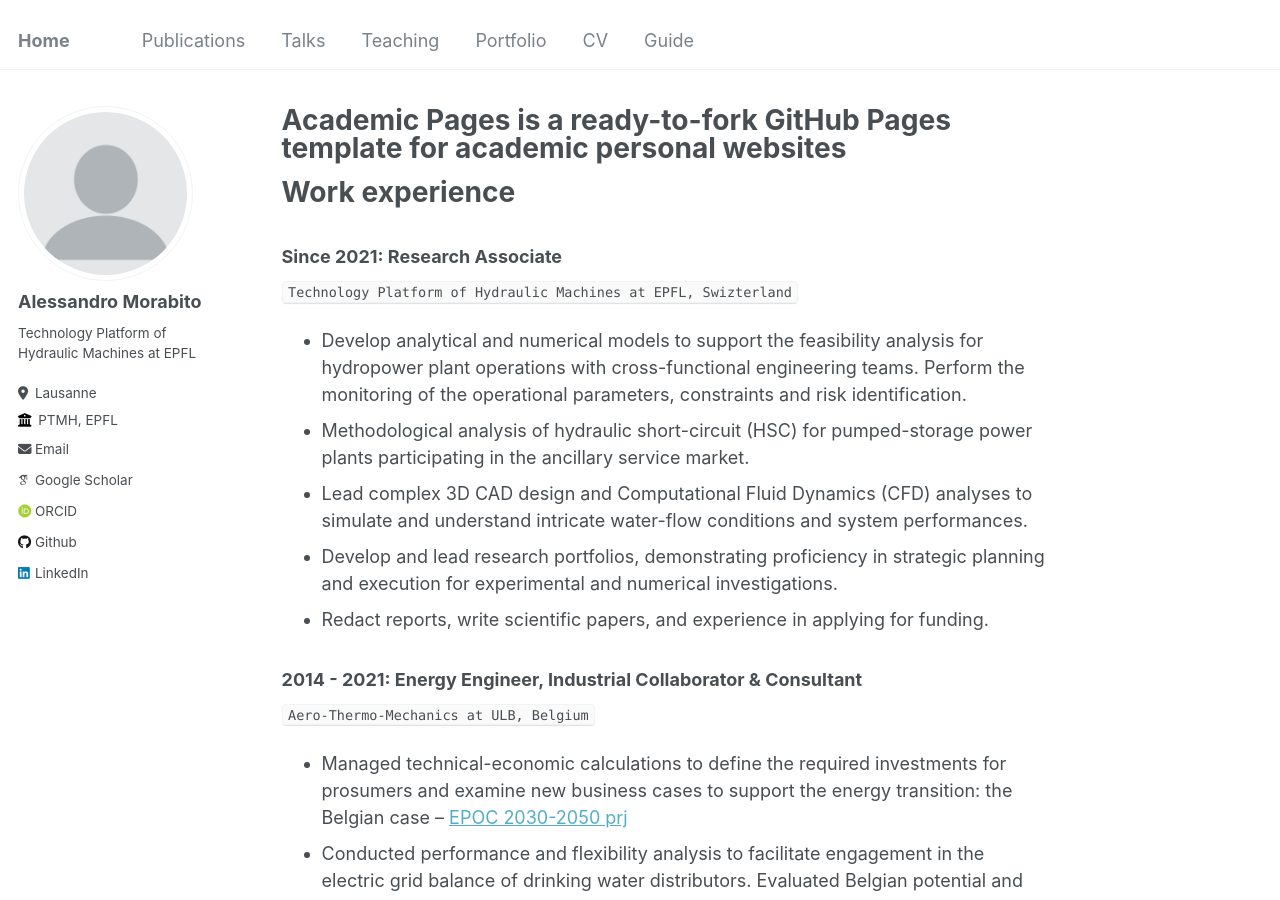
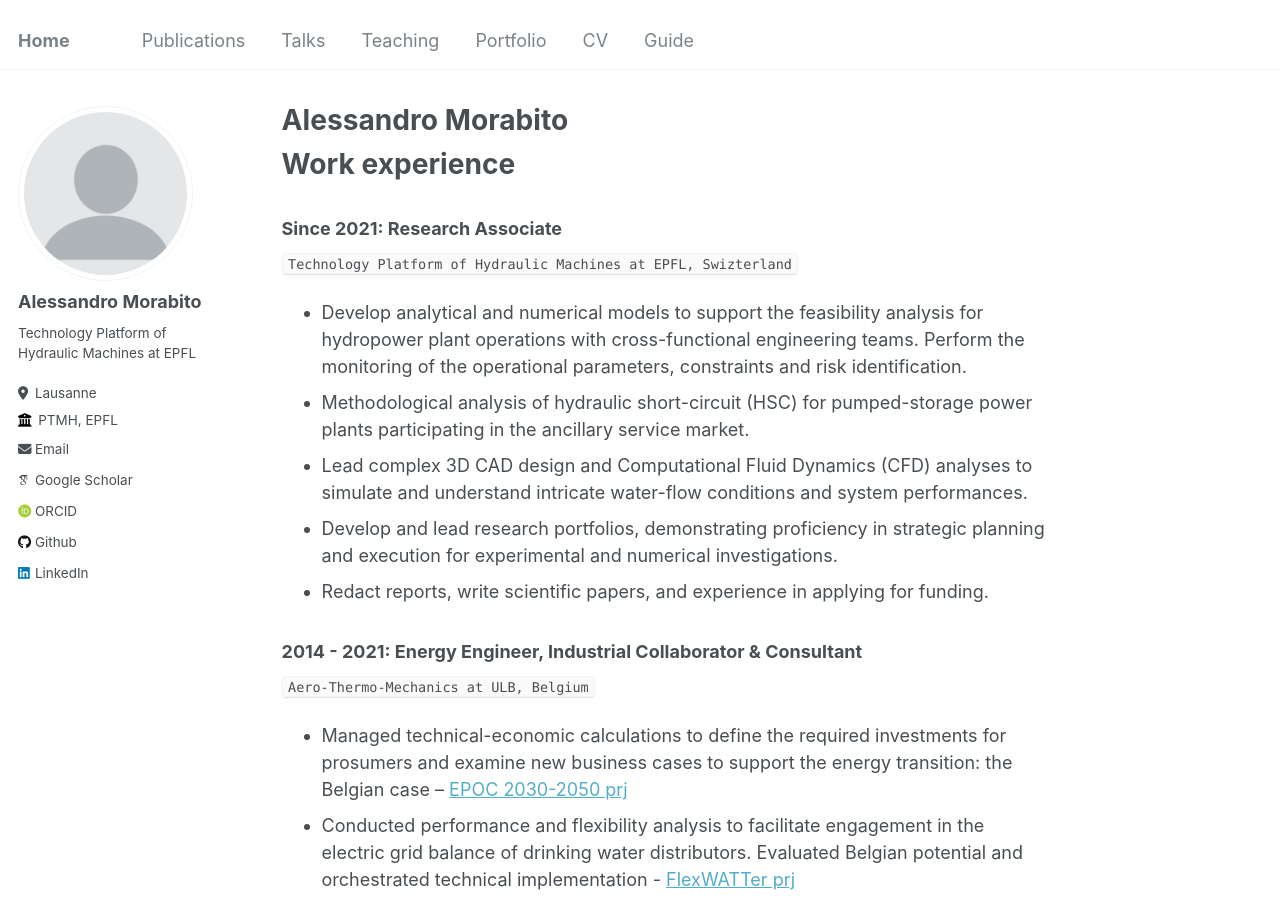
Before and after one commit to morabito-a/info, a Jekyll site: the page built from _pages/about.md, in a window 1280 px wide and 900 px high. Built offline with Jekyll 4.4.1, drawn with Linux system fonts in a browser that asks for light colours; some web fonts are replaced.

Commit message:
Update about.md

```diff
--- a/_pages/about.md
+++ b/_pages/about.md
@@ -1,6 +1,6 @@
 ---
 permalink: /
-title: "Academic Pages is a ready-to-fork GitHub Pages template for academic personal websites"
+title: "Alessandro Morabito"
 author_profile: true
 redirect_from:
   - /about/
```
